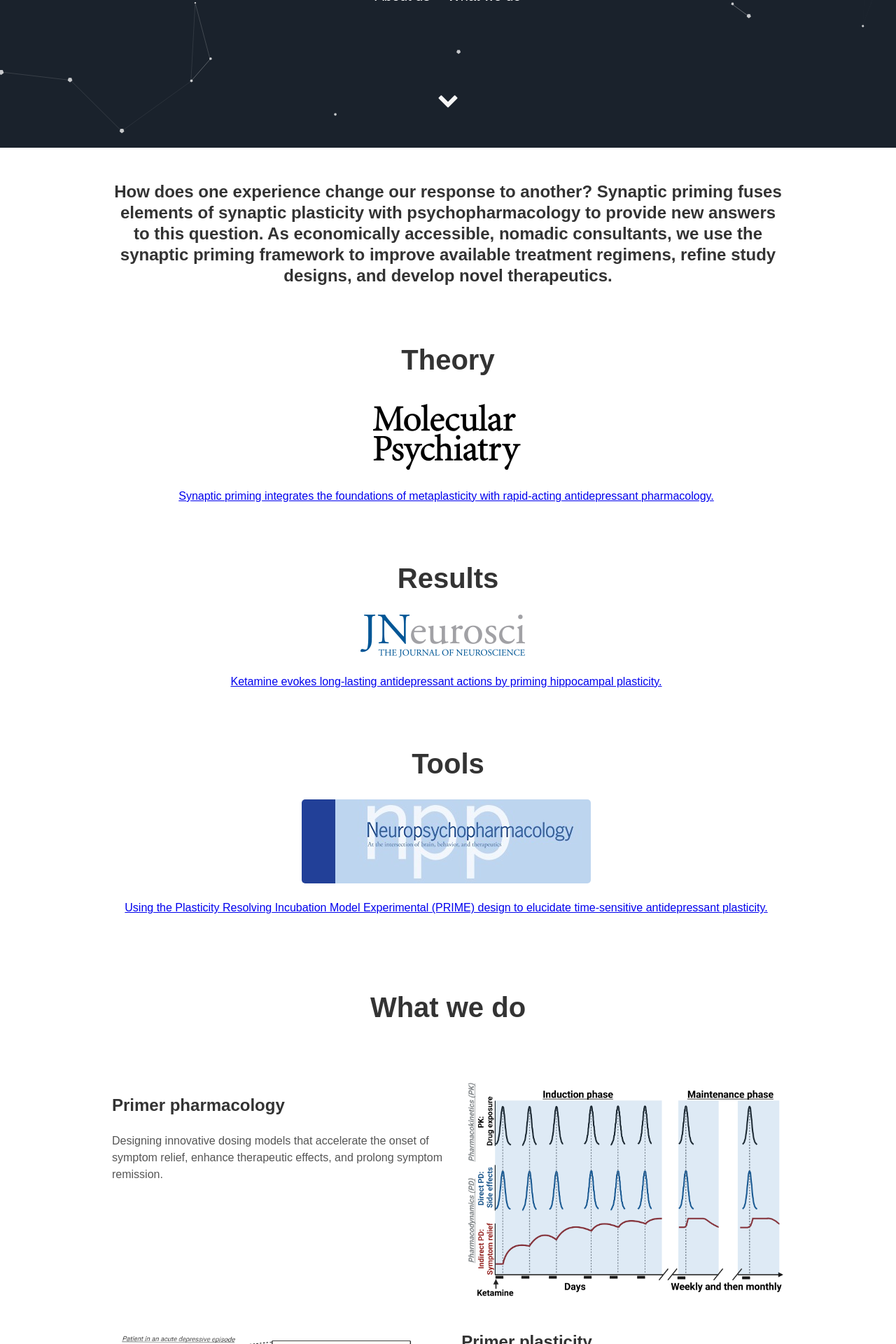
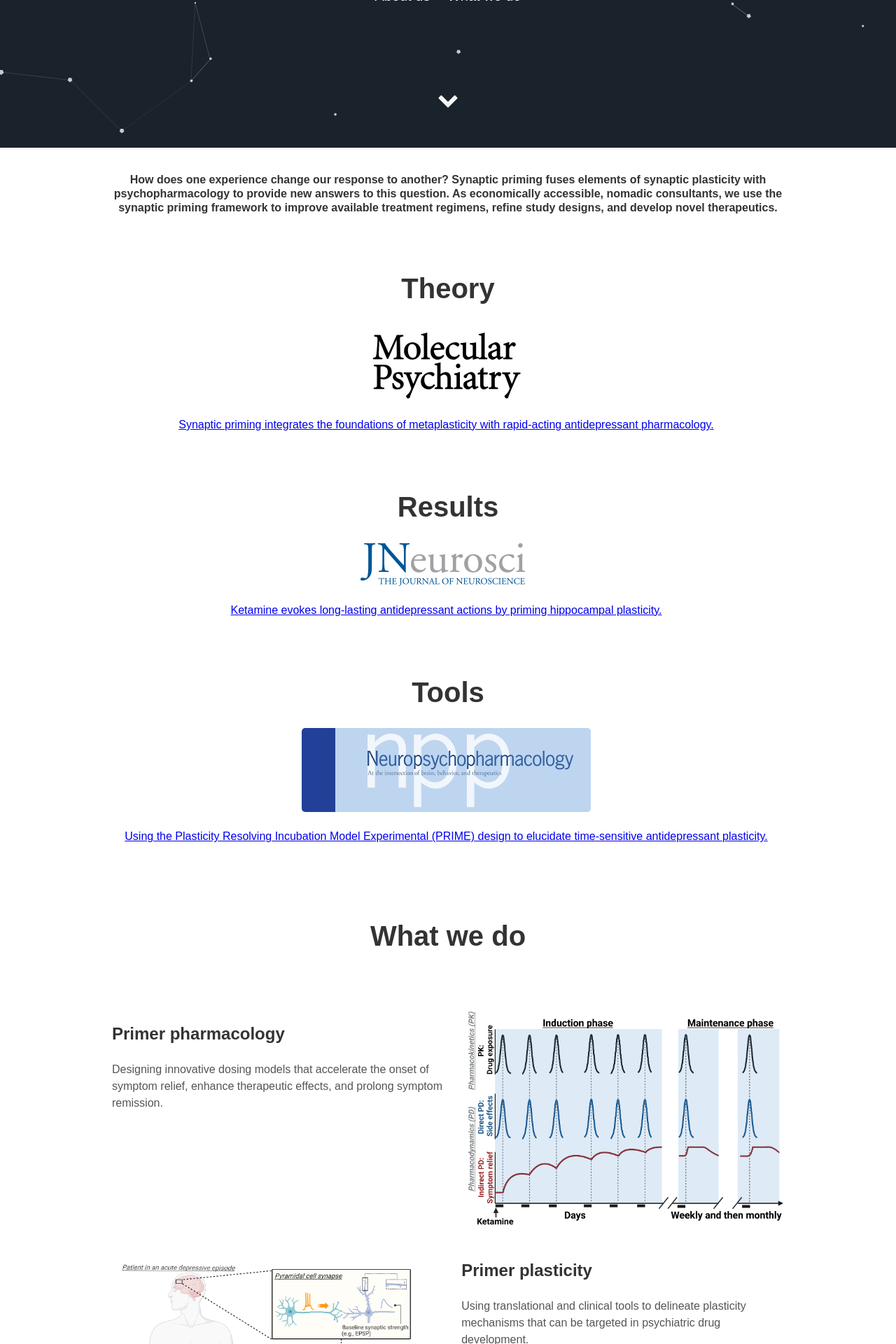
Before and after one commit to synaptic-priming/Nomad, a Jekyll site: the page built from index.html, in a window 1280 px wide. Shown: the part 689-2609 px from the top of the page at 70% size. Built offline with Jekyll 4.4.1, drawn with Linux system fonts in a browser that asks for light colours.

Commit message:
Update about.html

```diff
--- a/_includes/about.html
+++ b/_includes/about.html
@@ -1,5 +1,5 @@
 <div class="user-projects">
-  <h3 align="center"> How does one experience change our response to another? Synaptic priming fuses elements of synaptic plasticity with psychopharmacology to provide new answers to this question. As economically accessible, nomadic consultants, we use the synaptic priming framework to improve available treatment regimens, refine study designs, and develop novel therapeutics.  </h3>
+  <h4 align="center"> How does one experience change our response to another? Synaptic priming fuses elements of synaptic plasticity with psychopharmacology to provide new answers to this question. As economically accessible, nomadic consultants, we use the synaptic priming framework to improve available treatment regimens, refine study designs, and develop novel therapeutics.  </h4>
 </div>
   <div class="user-projects">
        <div class="tech">
```
